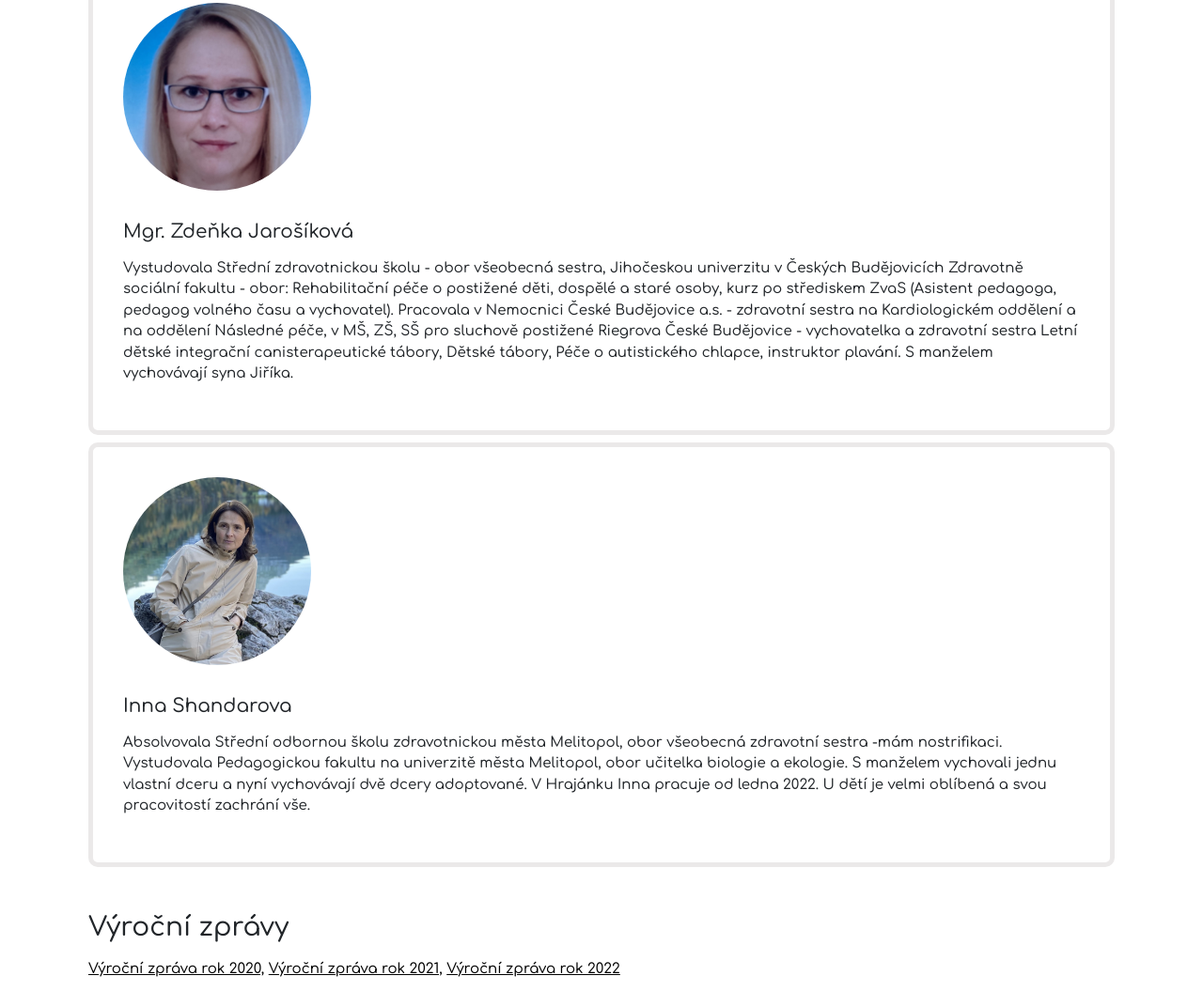
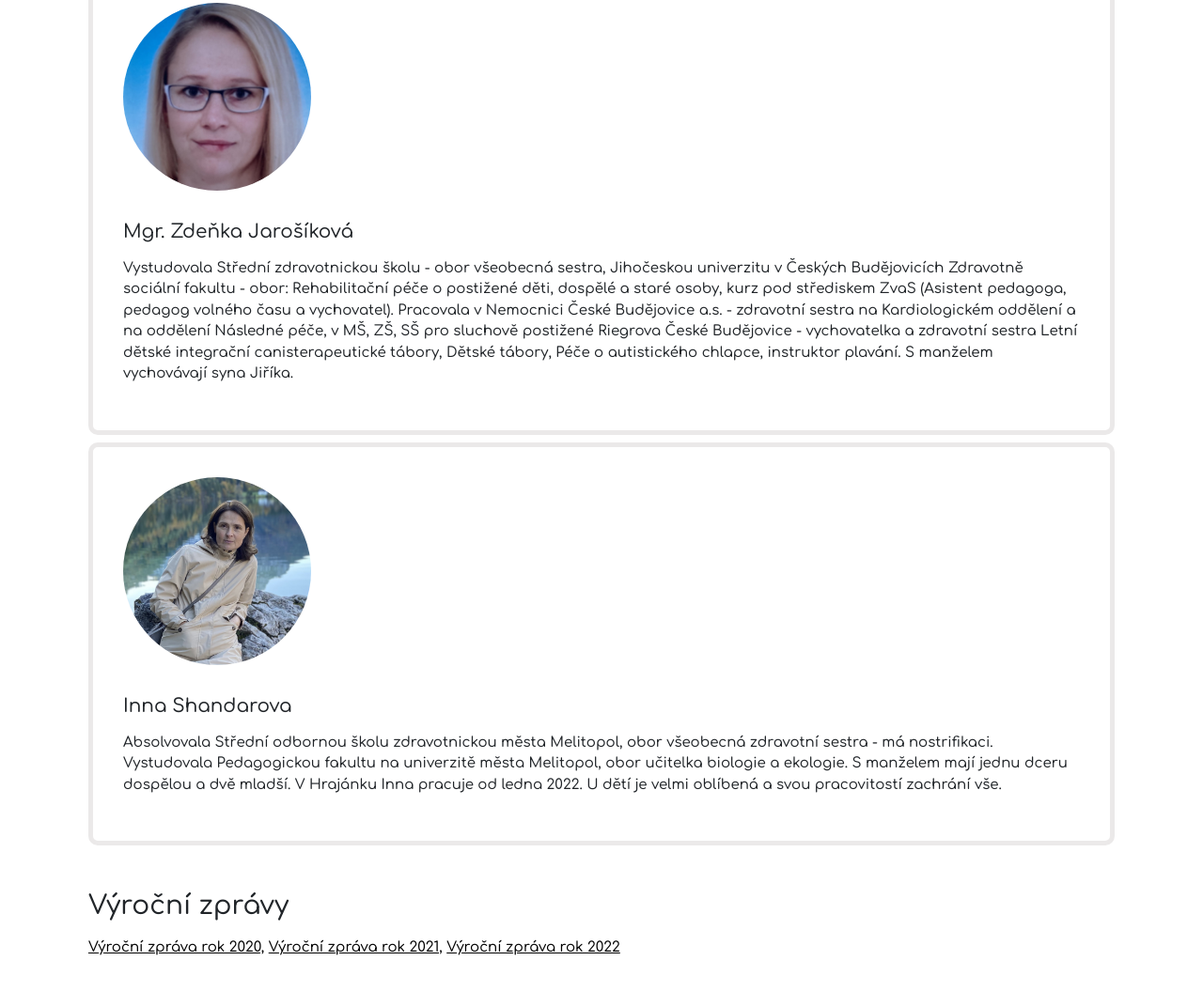
Before and after one commit to LucieBud/Hrajanek2, a plain HTML site: page index.html in a window 1280 px wide. Shown: the part 1913-2985 px from the top of the page at 94% size. Drawn offline with nearby package versions, Linux system fonts and the light colour scheme; a script that the page names is missing.

Commit message:
text editing

```diff
--- a/index.html
+++ b/index.html
@@ -122,7 +122,7 @@
                         <h5>Mgr. Zdeňka Jarošíková</h5>
                         <p>Vystudovala Střední zdravotnickou školu - obor všeobecná sestra,
                             Jihočeskou univerzitu v Českých Budějovicích Zdravotně sociální fakultu - obor:
-                            Rehabilitační péče o postižené děti, dospělé a staré osoby, kurz po střediskem ZvaS (Asistent pedagoga, pedagog volného času a vychovatel). Pracovala v Nemocnici České Budějovice a.s. - zdravotní sestra na Kardiologickém oddělení a na oddělení Následné péče, v MŠ, ZŠ, SŠ pro sluchově postižené Riegrova České Budějovice - vychovatelka a
+                            Rehabilitační péče o postižené děti, dospělé a staré osoby, kurz pod střediskem ZvaS (Asistent pedagoga, pedagog volného času a vychovatel). Pracovala v Nemocnici České Budějovice a.s. - zdravotní sestra na Kardiologickém oddělení a na oddělení Následné péče, v MŠ, ZŠ, SŠ pro sluchově postižené Riegrova České Budějovice - vychovatelka a
                             zdravotní sestra Letní dětské integrační canisterapeutické tábory, Dětské tábory, Péče o autistického chlapce, instruktor plavání. S manželem vychovávají syna Jiříka.</p>
                     </div>
                 </div>
@@ -131,7 +131,7 @@
                     <div class="align-self-center">
                         <h5>Inna Shandarova</h5>
                         <p>Absolvovala Střední odbornou školu zdravotnickou města Melitopol, obor všeobecná
-                            zdravotní sestra -mám nostrifikaci. Vystudovala Pedagogickou fakultu na univerzitě města Melitopol, obor učitelka biologie a ekologie. S manželem vychovali jednu vlastní dceru a nyní vychovávají dvě dcery adoptované. V Hrajánku Inna pracuje od ledna 2022. U dětí je velmi oblíbená a svou pracovitostí zachrání vše.</p>
+                            zdravotní sestra - má nostrifikaci. Vystudovala Pedagogickou fakultu na univerzitě města Melitopol, obor učitelka biologie a ekologie. S manželem mají jednu dceru dospělou a dvě mladší. V Hrajánku Inna pracuje od ledna 2022. U dětí je velmi oblíbená a svou pracovitostí zachrání vše.</p>
                     </div>
                 </div>
             </section>
```
